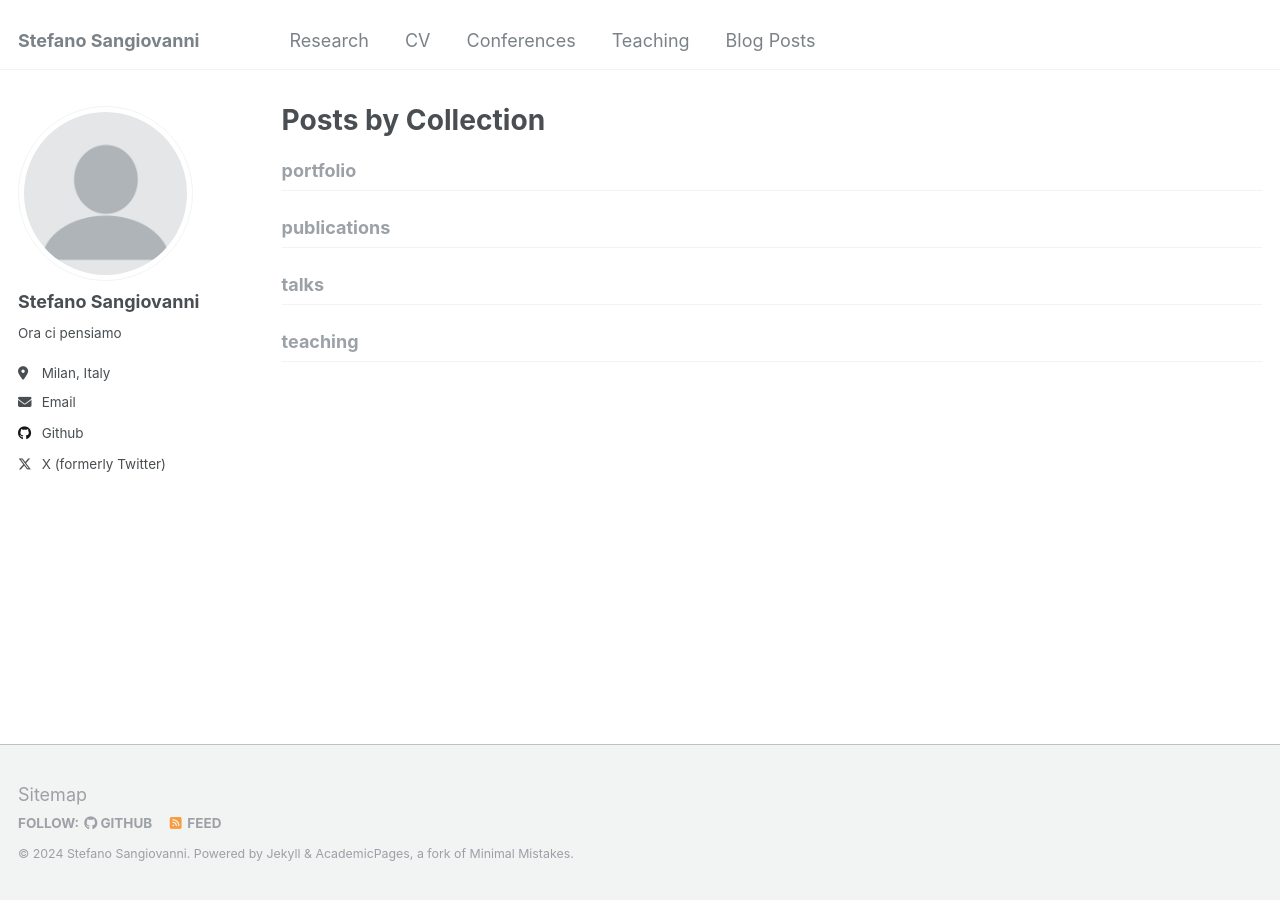
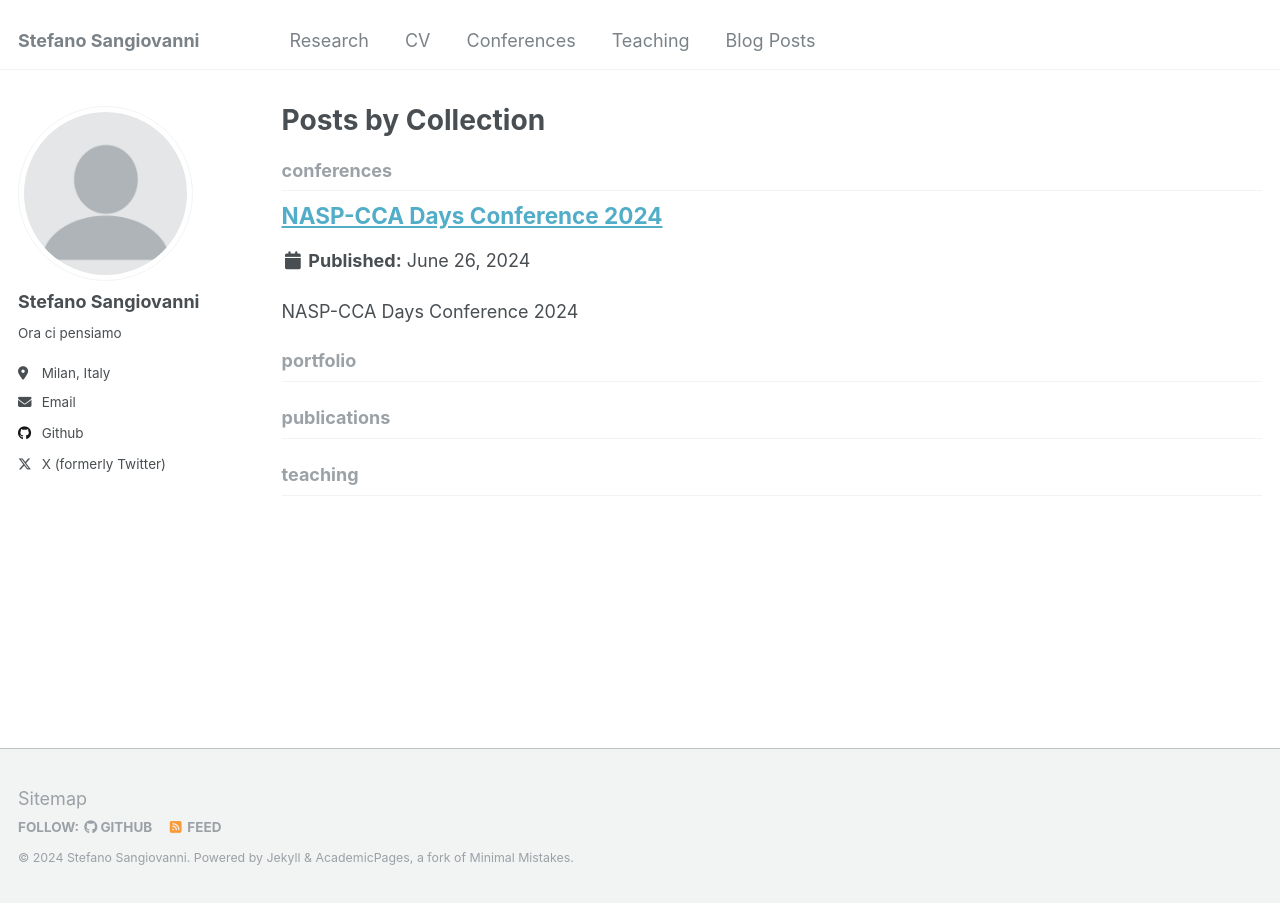
Before and after one commit to ste-sangiovanni/ste-sangiovanni.github.io, a Jekyll site: the page built from _pages/collection-archive.html, in a window 1280 px wide. Built offline with Jekyll 4.4.1, drawn with Linux system fonts in a browser that asks for light colours.

Commit message:
CCA DAYS

```diff
--- a/_conferences/2012-03-01-talk-1.md
+++ b/_conferences/2012-03-01-talk-1.md
@@ -1,11 +1,18 @@
 ---
-title: "TORINO"
+title: "NASP-CCA Days Conference 2024"
 collection: conferences
-type: "Talk"
+type: "conferences"
 permalink: /conferences/15-09-2024
-venue: "test"
-date: 2024-09-15
-location: "Test"
+venue: "Collegio Carlo Alberto"
+date: 2024-06-26
+location: "Torino"
 ---
 
-Test
+NASP-CCA Days Conference 2024
+
+Date
+Jun 26, 2024
+Event
+NASP-CCA Days Conference 2024
+Location
+Collegio Carlo Alberto, Turin, Italy
--- a/_config.yml
+++ b/_config.yml
@@ -218,7 +218,7 @@ collections:
   portfolio:
     output: true
     permalink: /:collection/:path/
-  talks:
+  conferences:
     output: true
     permalink: /:collection/:path/
 
```
